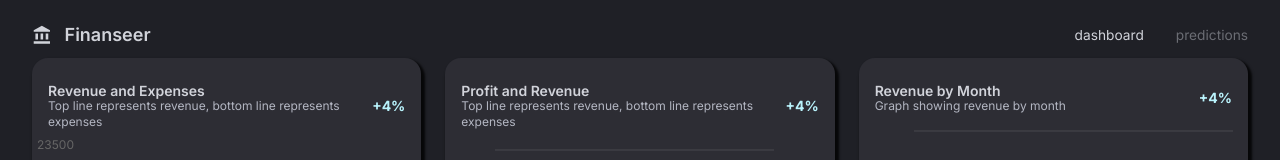
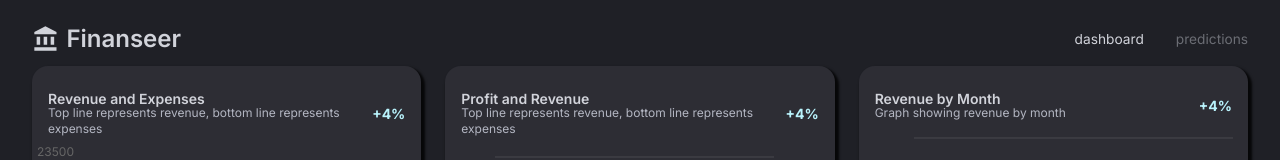
Before and after one commit to markohautala/MERN-finance-bank-app, a React (Vite) app in the folder client/: page / in a window 1280 px wide. Shown: the top 160 px of the page. Built offline with nearby package versions, Linux system fonts and the light colour scheme; no server answers.

Commit message:
Add comments and documentation on all components

```diff
--- a/client/src/App.tsx
+++ b/client/src/App.tsx
@@ -1,4 +1,4 @@
-import { Box, CssBaseline, dividerClasses, ThemeProvider } from "@mui/material";
+import { Box, CssBaseline, ThemeProvider } from "@mui/material";
 import { createTheme } from "@mui/material/styles";
 import { useMemo } from "react"
 import { themeSettings } from "./theme";
@@ -8,21 +8,24 @@ import Dashboard from "@/scenes/dashboard";
 import Predictions from "@/scenes/predictions";
 
 function App() {
-  const theme = useMemo(() => createTheme(themeSettings), [])
-  return <div className='app'>
-    <BrowserRouter>  {/* enables routing */}
-      <ThemeProvider theme={theme}> {/* applies the theme to the app */}
-        <CssBaseline />  {/* resets the default styles */}
-        <Box width="100%" height="100%" padding="1rem 2rem 4rem 2rem">
-          <Navbar></Navbar>
-          <Routes>
-            <Route path="/" element={<Dashboard />} />
-            <Route path="/predictions" element={<Predictions />} />
-          </Routes>
-        </Box> {/* the rest of the app goes here */}
-      </ThemeProvider>
-    </BrowserRouter>
-  </div>;
+  const theme = useMemo(() => createTheme(themeSettings), []);  // Create the theme using the theme settings
+
+  return (
+    <div className='app'>
+      <BrowserRouter>  {/* Enables routing for the application */}
+        <ThemeProvider theme={theme}> {/* Applies the created theme to the app */}
+          <CssBaseline />  {/* Resets default styles to ensure consistent look across browsers */}
+          <Box width="100%" height="100%" padding="1rem 2rem 4rem 2rem">
+            <Navbar />  {/* Navbar component which will be displayed on top of the app */}
+            <Routes>  {/* Sets up routing for different pages */}
+              <Route path="/" element={<Dashboard />} />  {/* The route for the dashboard page */}
+              <Route path="/predictions" element={<Predictions />} />  {/* The route for the predictions page */}
+            </Routes>
+          </Box>  {/* The main content of the app will be inside this Box */}
+        </ThemeProvider>
+      </BrowserRouter>
+    </div>
+  );
 }
 
-export default App
+export default App;
--- a/client/src/components/LoadingWrapper.tsx
+++ b/client/src/components/LoadingWrapper.tsx
@@ -1,29 +1,32 @@
 import React, { useState, useEffect, ReactNode } from 'react';
-import spinner from '@/assets/spinner.gif';
+import spinner from '@/assets/spinner.gif'; // Importing the spinner GIF for the loading animation
 
 interface LoadingWrapperProps {
-  children: ReactNode;
+  children: ReactNode; // The child components to render after loading is complete
 }
 
 const LoadingWrapper: React.FC<LoadingWrapperProps> = ({ children }) => {
-  const [isLoading, setIsLoading] = useState(true);
+  const [isLoading, setIsLoading] = useState(true); // State to control loading status
 
+  // useEffect to simulate a loading delay (1 second in this case)
   useEffect(() => {
-    const timer = setTimeout(() => setIsLoading(false), 1000); // 1-second delay
-    return () => clearTimeout(timer); // Cleanup timer
-  }, []);
+    const timer = setTimeout(() => setIsLoading(false), 1000); // Sets loading to false after 1 second
+    return () => clearTimeout(timer); // Cleanup function to clear the timer when the component is unmounted
+  }, []); // Empty dependency array means this runs only once when the component mounts
 
   return isLoading ? (
+    // When still loading, show the spinner in the center of the screen
     <div style={{
       display: 'flex',
-      justifyContent: 'center',
-      alignItems: 'center',
-      height: '100%',
-      width: '100%',
+      justifyContent: 'center', // Centers the spinner horizontally
+      alignItems: 'center', // Centers the spinner vertically
+      height: '100%', // Full height of the parent container
+      width: '100%', // Full width of the parent container
     }}>
-      <img src={spinner} alt="Loading..." width="60" />
+      <img src={spinner} alt="Loading..." width="60" /> {/* The loading spinner */}
     </div>
   ) : (
+    // Once loading is complete, render the child components
     <>{children}</>
   );
 };
--- a/client/src/expanded-theme.ts
+++ b/client/src/expanded-theme.ts
@@ -1,11 +1,15 @@
 // eslint-disable-next-line
 import { Palette, PaletteColor } from "@mui/material/styles/createPalette";
 
+// Extending the default MUI Palette types to include a 'tertiary' color
 declare module "@mui/material/styles/createPalette" {
+  // Adding support for numeric keys (like 100, 200, etc.) in the PaletteColor interface
   interface PaletteColor {
     [key: number]: string;
   }
+
+  // Adding a new 'tertiary' color to the Palette interface
   interface Palette {
-    tertiary: PaletteColor;
+    tertiary: PaletteColor;  // 'tertiary' is now part of the palette and will be of type PaletteColor
   }
 }
--- a/client/src/index.css
+++ b/client/src/index.css
@@ -1,27 +1,35 @@
+/* Importing the 'Inter' font family from Google Fonts with various font weights and sizes */
 @import url('https://fonts.googleapis.com/css2?family=Inter:ital,opsz,wght@0,14..32,100..900;1,14..32,100..900&display=swap');
 
+/* Basic styling for the entire page */
 html,
 body,
 #root,
 .app {
-  height: 100%;
-  width: 100%;
-  font-family: 'Inter', sans-serif;
-  background-color: #1f2026;
-}
-  /* Scrollbar styling */
-::-webkit-scrollbar {
-  width: 11px;
+  height: 100%;               /* Ensures the height of the page is 100% */
+  width: 100%;                /* Ensures the width of the page is 100% */
+  font-family: 'Inter', sans-serif;  /* Sets the font to 'Inter' */
+  background-color: #1f2026; /* Sets a dark background color */
 }
 
-::-webkit-scrollbar-track {
-  background: #242427;
+/* Scrollbar styling */
+
+/* Defines the width of the scrollbar */
+::-webkit-scrollbar {
+  width: 11px;  /* Adjust the width of the scrollbar */
 }
 
-::-webkit-scrollbar-thumb {
-  background: #48494e;
+/* Styling for the scrollbar track (the area the thumb moves along) */
+::-webkit-scrollbar-track {
+  background: #242427;  /* Dark background for the track */
 }
 
+/* Styling for the scrollbar thumb (the draggable part) */
+::-webkit-scrollbar-thumb {
+  background: #48494e;  /* Medium-dark color for the thumb */
+}
+
+/* Hover effect for the scrollbar track */
 ::-webkit-scrollbar-track:hover {
-  background: #1f1f22;
+  background: #1f1f22;  /* Darker background when hovered */
 }
--- a/client/src/main.tsx
+++ b/client/src/main.tsx
@@ -1,4 +1,3 @@
-import { StrictMode } from 'react'
 import { createRoot } from 'react-dom/client'
 import App from '@/App.tsx'
 import '@/index.css'
@@ -7,14 +6,18 @@ import { configureStore } from '@reduxjs/toolkit';
 import { setupListeners } from '@reduxjs/toolkit/query';
 import { api } from '@/state/api';  // import the api object called api.ts
 
+// Configuring the Redux store
 export const store = configureStore({
-  reducer: { [api.reducerPath]: api.reducer },
-  middleware: (getDefault) => getDefault().concat(api.middleware),
+  reducer: { [api.reducerPath]: api.reducer },  // Add the API reducer to the store
+  middleware: (getDefault) => getDefault().concat(api.middleware),  // Adding the middleware for API handling
 });
+
+// Setting up listeners for API calls
 setupListeners(store.dispatch);
 
+// Rendering the application
 createRoot(document.getElementById('root')!).render(
-  <Provider store={store}>
-    <App />
+  <Provider store={store}>  {/* Provide the Redux store to the app */}
+    <App />  {/* The main App component */}
   </Provider>,
 )
--- a/client/src/scenes/navbar/index.tsx
+++ b/client/src/scenes/navbar/index.tsx
@@ -4,43 +4,47 @@ import { Box, Typography, useTheme } from "@mui/material";
 import FlexBetween from "@/components/FlexBetween";
 import AccountBalanceSharpIcon from "@mui/icons-material/AccountBalanceSharp";
 
-type Props = {};
+const Navbar = () => {
+  const { palette } = useTheme();
+  const [selected, setSelected] = useState("dashboard"); // State to keep track of selected navigation item
 
-const Navbar = (props: Props) => {
-  const { palette } = useTheme();
-  const [selected, setSelected] = useState("dashboard");
   return (
     <>
       <FlexBetween mb="0.25rem" p="0.5rem 0rem" color={palette.grey[300]}>
-        {/* Left side of the navbar */}
-        <FlexBetween gap="0.75rem">
-          <AccountBalanceSharpIcon sx={{ fontsize: "28px" }} />
-          <Typography variant="h4" fontSize="18px">
+        {/* Left side of the navbar: Branding */}
+        <FlexBetween gap="0.4rem">
+          <AccountBalanceSharpIcon sx={{ fontSize: "28px" }} /> {/* Account icon */}
+          <Typography variant="h4" fontSize="24px">
             Finanseer
           </Typography>
         </FlexBetween>
 
-        {/* Right side of the navbar */}
+        {/* Right side of the navbar: Links */}
         <FlexBetween gap="2rem">
+          {/* Dashboard Link */}
           <Box sx={{ "&:hover": { color: palette.primary[100] } }}>
-            <Link  // React router dom link
+            <Link
               to="/"
-              onClick={() => setSelected("dashboard")}
+              onClick={() => setSelected("dashboard")} // Set "dashboard" as selected when clicked
               style={{
-                color: selected === "dashboard" ? "inherit" : palette.grey[700],
-                textDecoration: "inherit"
-               }}>  {/* cannot use sx because react element, not MUI element. Get hue 100 if selected, if not selected, get hue 700 */}
+                color: selected === "dashboard" ? "inherit" : palette.grey[700], // Highlight selected link
+                textDecoration: "inherit", // Remove underline from the link
+              }}
+            >
               dashboard
             </Link>
           </Box>
+
+          {/* Predictions Link */}
           <Box sx={{ "&:hover": { color: palette.primary[100] } }}>
-            <Link  // React router dom link
+            <Link
               to="/predictions"
-              onClick={() => setSelected("predictions")}
+              onClick={() => setSelected("predictions")} // Set "predictions" as selected when clicked
               style={{
-                color: selected === "predictions" ? "inherit" : palette.grey[700],
-                textDecoration: "inherit"
-               }}>  {/* cannot use sx because react element, not MUI element. Get hue 100 if selected, if not selected, get hue 700 */}
+                color: selected === "predictions" ? "inherit" : palette.grey[700], // Highlight selected link
+                textDecoration: "inherit", // Remove underline from the link
+              }}
+            >
               predictions
             </Link>
           </Box>
--- a/client/src/theme.ts
+++ b/client/src/theme.ts
@@ -2,105 +2,105 @@
 
 export const tokens = {
   grey: {
-    100: "#f0f0f3",
-    200: "#e1e2e7",
-    300: "#d1d3da",
-    400: "#c2c5ce",
-    500: "#b3b6c2",
-    600: "#8f929b",
-    700: "#6b6d74",
-    800: "#48494e",
-    900: "#242427",
+    100: "#f0f0f3", // Lightest grey
+    200: "#e1e2e7", // Light grey
+    300: "#d1d3da", // Light-medium grey
+    400: "#c2c5ce", // Medium grey
+    500: "#b3b6c2", // Base grey (neutral)
+    600: "#8f929b", // Darker grey
+    700: "#6b6d74", // Even darker grey
+    800: "#48494e", // Very dark grey
+    900: "#242427", // Darkest grey
   },
   primary: {
-    50: "#abc4ff",
-    100: "#c1d3fe",
-    200: "#ccdbfd",
-    300: "#d7e3fc",
-    400: "#edf2fa",
-    500: "#edf2fa",  // Assuming the main color will be the lightest shade
-    600: "#d7e3fc",
-    700: "#ccdbfd",
-    800: "#c1d3fe",
-    900: "#abc4ff", // Using the darkest shade as the main color
+    50: "#abc4ff",  // Lightest blue
+    100: "#c1d3fe", // Light blue
+    200: "#ccdbfd", // Medium light blue
+    300: "#d7e3fc", // Medium blue
+    400: "#edf2fa", // Lighter blue
+    500: "#edf2fa",  // Main color (lighter shade)
+    600: "#d7e3fc", // Slightly darker blue
+    700: "#ccdbfd", // Darker blue
+    800: "#c1d3fe", // Even darker blue
+    900: "#abc4ff", // Darkest blue (used as main)
   },
   secondary: {
-    100: "#B9F3FC", // Replaced with #B9F3FC
-    200: "#B9F3FC", // Replaced with #B9F3FC
-    300: "#B9F3FC", // Replaced with #B9F3FC
-    400: "#B9F3FC", // Replaced with #B9F3FC
-    500: "#B9F3FC", // Replaced with #B9F3FC
-    600: "#B9F3FC", // Replaced with #B9F3FC
-    700: "#B9F3FC", // Replaced with #B9F3FC
-    800: "#B9F3FC", // Replaced with #B9F3FC
-    900: "#B9F3FC", // Replaced with #B9F3FC
+    100: "#B9F3FC", // Light cyan
+    200: "#B9F3FC", // Light cyan
+    300: "#B9F3FC", // Light cyan
+    400: "#B9F3FC", // Light cyan
+    500: "#B9F3FC", // Main cyan
+    600: "#B9F3FC", // Cyan
+    700: "#B9F3FC", // Cyan
+    800: "#B9F3FC", // Cyan
+    900: "#B9F3FC", // Dark cyan
   },
   tertiary: {
-    500: "#B9F3FC",  // Replaced purple color with #B9F3FC
+    500: "#B9F3FC",  // Tertiary color (Cyan)
   },
   background: {
-    light: "#2d2d34",
-    main: "#1f2026",
+    light: "#2d2d34", // Light background color
+    main: "#1f2026", // Main background color (dark)
   },
 };
 
-// gets the hue value from the tokens
+// gets the hue value from the tokens and applies them to the theme
 export const themeSettings = {
   palette: {
     primary: {
-      ...tokens.primary,  // spread operator to get all the values
-      main: tokens.primary[50],  // Set the main color to #abc4ff (the darkest)
-      light: tokens.primary[400],  // Now the light color will be #edf2fa
+      ...tokens.primary,  // Spread operator to get all primary shades
+      main: tokens.primary[50],  // Set the main color to the lightest blue
+      light: tokens.primary[400],  // Set the light color to a slightly lighter blue
     },
     secondary: {
-      ...tokens.secondary,
-      main: tokens.secondary[500],
+      ...tokens.secondary,  // Spread operator to get all secondary shades
+      main: tokens.secondary[500], // Use main cyan color for secondary
     },
     tertiary: {
-      ...tokens.tertiary,
+      ...tokens.tertiary, // Use tertiary color
     },
     grey: {
-      ...tokens.grey,
-      main: tokens.grey[500],
+      ...tokens.grey,  // Spread operator to get all grey shades
+      main: tokens.grey[500],  // Set grey main color to neutral grey
     },
     background: {
-      default: tokens.background.main,
-      light: tokens.background.light,
+      default: tokens.background.main,  // Set background default to main dark color
+      light: tokens.background.light,   // Set background light to lighter dark color
     },
   },
   typography: {
-    fontFamily: ["Inter", "sans-serif"].join(","),
-    fontSize: 12,
+    fontFamily: ["Inter", "sans-serif"].join(","),  // Set font family to Inter
+    fontSize: 12,  // Base font size
     h1: {
-      fontFamily: ["Inter", "sans-serif"].join(","),
-      fontSize: 32,
+      fontFamily: ["Inter", "sans-serif"].join(","), // Heading 1 font family
+      fontSize: 32,  // Font size for h1
     },
     h2: {
-      fontFamily: ["Inter", "sans-serif"].join(","),
-      fontSize: 24,
+      fontFamily: ["Inter", "sans-serif"].join(","), // Heading 2 font family
+      fontSize: 24,  // Font size for h2
     },
     h3: {
-      fontFamily: ["Inter", "sans-serif"].join(","),
-      fontSize: 20,
-      fontWeight: 800,
-      color: tokens.grey[200],
+      fontFamily: ["Inter", "sans-serif"].join(","), // Heading 3 font family
+      fontSize: 20,  // Font size for h3
+      fontWeight: 800, // Bold font weight for h3
+      color: tokens.grey[200], // Light grey color for h3
     },
     h4: {
-      fontFamily: ["Inter", "sans-serif"].join(","),
-      fontSize: 14,
-      fontWeight: 600,
-      color: tokens.grey[300],
+      fontFamily: ["Inter", "sans-serif"].join(","), // Heading 4 font family
+      fontSize: 14,  // Font size for h4
+      fontWeight: 600, // Medium font weight for h4
+      color: tokens.grey[300], // Medium grey color for h4
     },
     h5: {
-      fontFamily: ["Inter", "sans-serif"].join(","),
-      fontSize: 12,
-      fontWeight: 400,
-      color: tokens.grey[500],
+      fontFamily: ["Inter", "sans-serif"].join(","), // Heading 5 font family
+      fontSize: 12,  // Font size for h5
+      fontWeight: 400, // Regular font weight for h5
+      color: tokens.grey[500], // Base grey color for h5
     },
     h6: {
-      fontFamily: ["Inter", "sans-serif"].join(","),
-      fontSize: 10,
-      color: tokens.grey[700],
+      fontFamily: ["Inter", "sans-serif"].join(","), // Heading 6 font family
+      fontSize: 10,  // Font size for h6
+      color: tokens.grey[700], // Dark grey color for h6
     },
   },
 };
```
Also changed, not shown: client/src/state/api.ts (+12 -11 lines), client/src/state/types.ts (+48 -43 lines).
